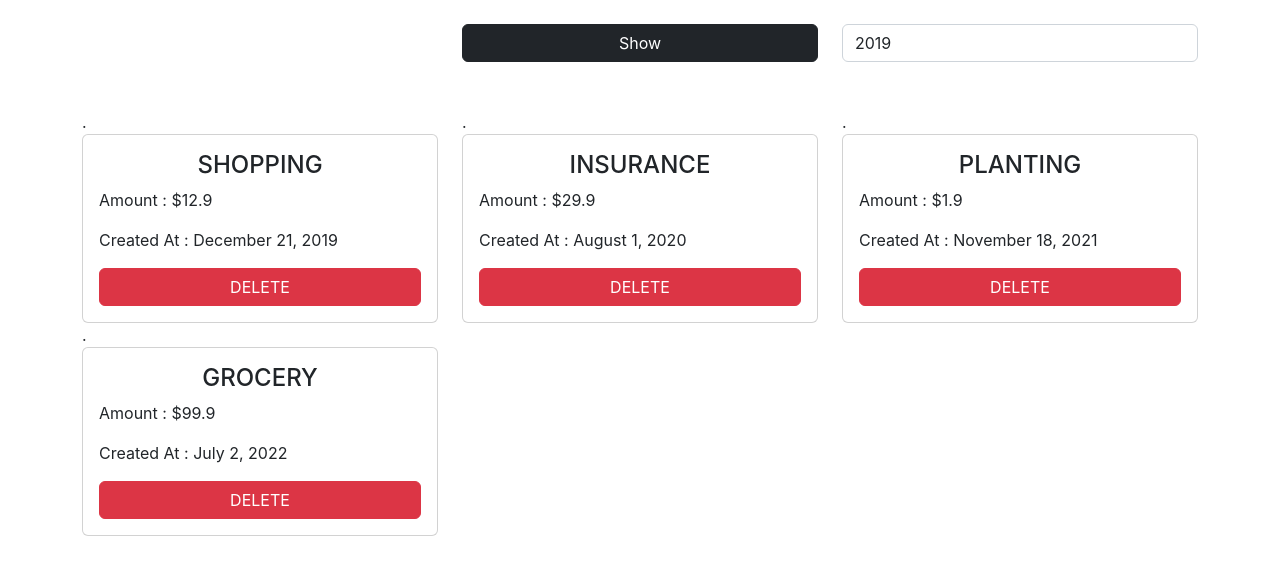
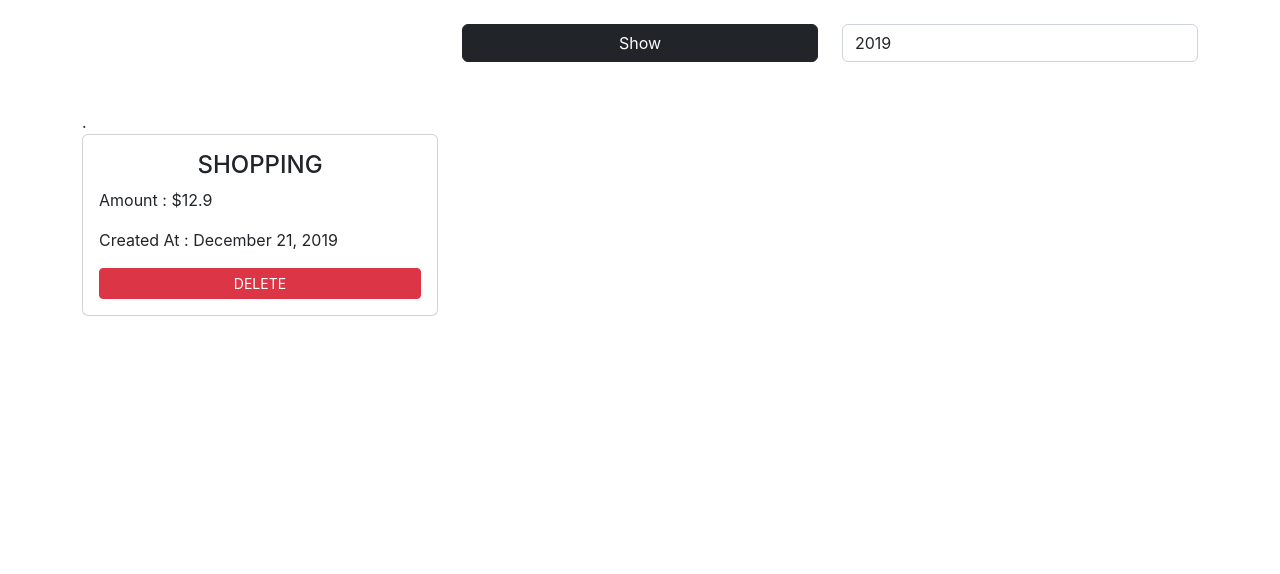
Before and after one commit to synergy2411/frontend-advanced-module-four, a React (Create React App) app in the folder expense-app/: page / in a window 1280 px wide. Shown: the top 574 px of the page. Built offline with nearby package versions, Linux system fonts and the light colour scheme.

Commit message:
expenses filtered

```diff
--- a/expense-app/src/components/Expenses/ExpenseFilter/ExpenseFilter.js
+++ b/expense-app/src/components/Expenses/ExpenseFilter/ExpenseFilter.js
@@ -2,33 +2,33 @@ import React from 'react';
 
 class ExpenseFilter extends React.Component {
 
-    constructor() {
-        super();
-        console.log("CONSTRUCTOR");
+    constructor(props) {
+        super(props);
+        // console.log("CONSTRUCTOR");
         this.state = {
             selectedYear: '2019'
         }
-
-        // const [state, setState] = useState('2019')
     }
 
-    componentDidMount() {
-        console.log("COMP DID MOUNT");
-    }
-    componentDidUpdate() {
-        console.log("COMP DID UPDATE");
-    }
-    componentWillUnmount() {
-        console.log("COMP WILL UNMOUNT");
-    }
+    // componentDidMount() {
+    //     console.log("COMP DID MOUNT");
+    // }
+    // componentDidUpdate() {
+    //     console.log("COMP DID UPDATE");
+    // }
+    // componentWillUnmount() {
+    //     console.log("COMP WILL UNMOUNT");
+    // }
 
     selectedYearChangeHandler = (event) => {
         this.setState({
             selectedYear: event.target.value
         })
+        // this.props.onSelectedYear(this.state.selectedYear)
+        this.props.onSelectedYear(event.target.value)
     }
     render() {
-        console.log("RENDER");
+        // console.log("RENDER");
         return (
             <select className='form-control'
                 value={this.state.selectedYear}
--- a/expense-app/src/components/Expenses/ExpenseItem/ExpenseItem.js
+++ b/expense-app/src/components/Expenses/ExpenseItem/ExpenseItem.js
@@ -14,7 +14,7 @@ const ExpenseItem = (props) => {
                         <p>Amount : ${props.expense.amount}</p>
                         <p>Created At : <ExpenseDate createdAt={props.expense.createdAt} /></p>
                         <div className="d-grid">
-                            <button className="btn btn-danger btn-block" onClick={onDelete}>DELETE</button>
+                            <button className="btn btn-danger btn-sm btn-block" onClick={onDelete}>DELETE</button>
                         </div>
                     </div>
                 </div>
--- a/expense-app/src/components/Expenses/Expenses.js
+++ b/expense-app/src/components/Expenses/Expenses.js
@@ -15,7 +15,7 @@ function Expenses() {
 
     const [showForm, setShowForm] = useState(false);
     const [expenses, setExpenses] = useState(INTIAL_EXPENSES)
-
+    const [selectedYear, setSelectedYear] = useState('2019');
 
     const onToggle = () => setShowForm(!showForm);
 
@@ -27,6 +27,10 @@ function Expenses() {
     }
 
     const onDeleteExpense = id => setExpenses(prevExpenses => prevExpenses.filter(exp => exp.id !== id))
+
+    const onSelectedYear = selYear => setSelectedYear(selYear)
+
+    const filteredExpenses = expenses.filter(expense => expense.createdAt.getFullYear().toString() === selectedYear)
 
     return (
         <div>
@@ -40,7 +44,7 @@ function Expenses() {
                     </div>
                 </div>
                 <div className="col-4">
-                    <ExpenseFilter />
+                    <ExpenseFilter onSelectedYear={onSelectedYear} />
                 </div>
             </div>
 
@@ -49,7 +53,7 @@ function Expenses() {
             {showForm && <AddExpense onToggle={onToggle} addExp={onAddExpense} />}
             <br />
             <div className="row">
-                {expenses.map(exp => <ExpenseItem onDeleteExpense={onDeleteExpense} expense={exp} key={exp.id} />)}
+                {filteredExpenses.map(exp => <ExpenseItem onDeleteExpense={onDeleteExpense} expense={exp} key={exp.id} />)}
             </div>
         </div>
     )
```
